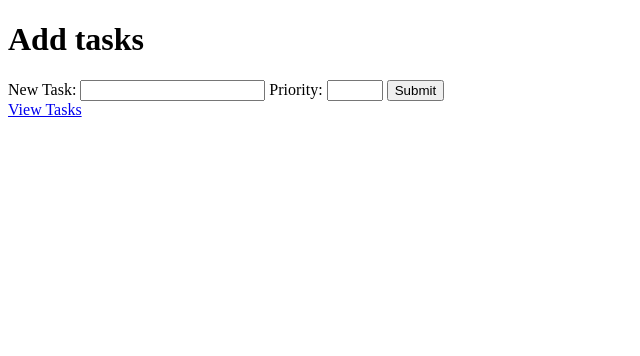
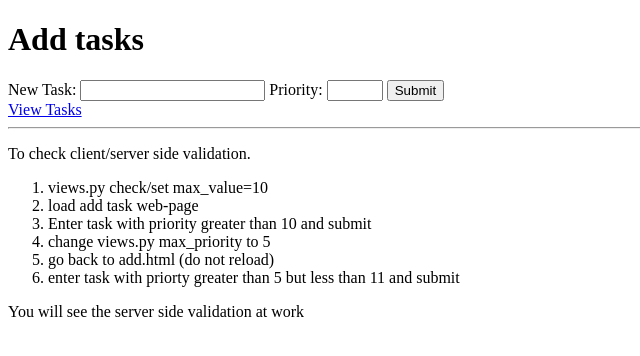
Before and after one commit to itsf4llofstars/cs50_web-dev, a Django app: page /tasks/add/ in a window 1280 px wide. Shown: the top 356 px of the page, without its empty margins (0-640 px from the left). Run offline with Django 4.2, Linux system fonts and the light colour scheme.

Commit message:
Add list instructions on client/server validation

```diff
--- a/lecture3/tasks/templates/tasks/add.html
+++ b/lecture3/tasks/templates/tasks/add.html
@@ -8,4 +8,15 @@
   <input type="submit">
 </form>
 <a href="{% url 'tasks:index' %}">View Tasks</a><br>
+<hr>
+<p>To check client/server side validation.</p>
+<ol>
+  <li>views.py check/set max_value=10</li>
+  <li>load add task web-page</li>
+  <li>Enter task with priority greater than 10 and submit</li>
+  <li>change views.py max_priority to 5</li>
+  <li>go back to add.html (do not reload)</li>
+  <li>enter task with priorty greater than 5 but less than 11 and submit</li>
+</ol>
+<p>You will see the server side validation at work</p>
 {% endblock %}
```
